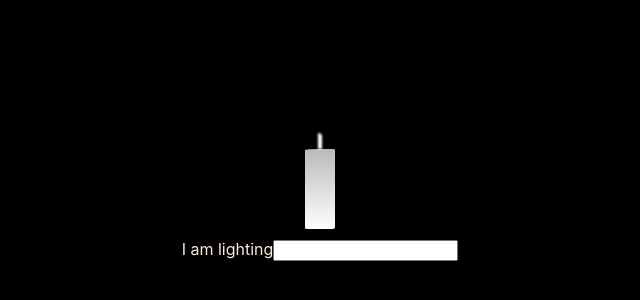
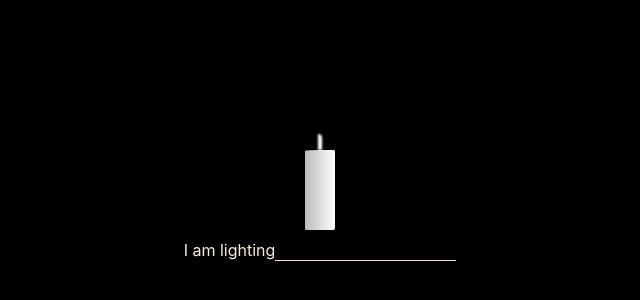
Before and after one commit to scout9ll/candle, a React (Create React App) app: page / in a window 1280 px wide. Shown: the part 208-508 px from the top of the page, without its empty margins (320-960 px from the left). Built offline with nearby package versions, Linux system fonts and the light colour scheme.

Commit message:
add input style

```diff
--- a/src/components/Candle.scss
+++ b/src/components/Candle.scss
@@ -30,7 +30,7 @@ $candleBody: white;
     .candle_body {
         height: 80px;
         width: 30px;
-        background-image: linear-gradient(180deg, #ffffffba, white);
+        background-image: linear-gradient(90deg, #ffffffba, white);
         border-radius: 15px 2px 2px 2px/1px 1px 2px 1px;
     }
     &.candle--burning {
@@ -38,11 +38,27 @@ $candleBody: white;
             display: block;
         }
         .candle_body {
-            background-image: linear-gradient(180deg, #ffaa08f2, #ffffffba, white);
+            background-image: linear-gradient(180deg, #ffaa08f2, #ffffffba 10%, white);
         }
     }
 }
 
+.candle-input{
+    .light-input{
+        color: $fireColor;
+        outline: none;
+        background-color: transparent;
+        border:none;
+        border-bottom: 1px ridge wheat;
+        caret-color:wheat
+    }
+    .light-tag-text{
+        color: $fireColor;
+    }
+    .light-time-text{
+        color: $fireColor2;
+    }
+}
 @keyframes dance-fire {
     59%,
     89% {
--- a/src/components/Candle.tsx
+++ b/src/components/Candle.tsx
@@ -34,7 +34,7 @@ export default function CandleEle() {
                 <div className="light-input__contanier">
                     {
                         isBurning ?
-                            (<span className="light-text">I have been burning {currentCandleInfo.tag} for {currentCandleInfo.length} seconds</span>)
+                            (<span className="light-text">I have been burning <span className="light-tag-text">{currentCandleInfo.tag}</span> for <span className="light-time-text">{currentCandleInfo.length}</span> seconds</span>)
                             :
                             (<><span className="light-text">I am lighting</span><input type="text" className="light-input" onKeyDown={onLightCandle} disabled={isBurning} /></>)
                     }
```
